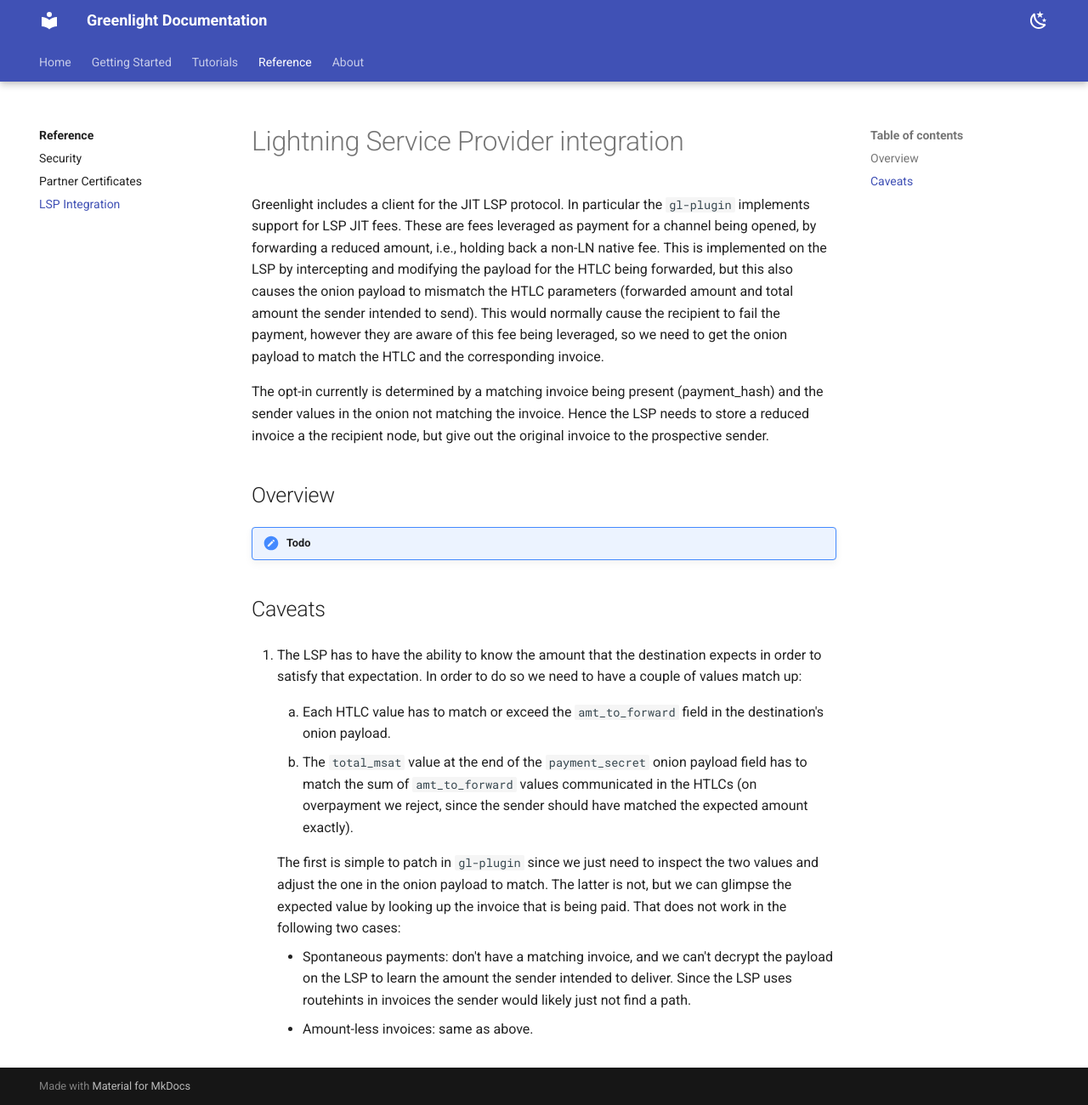
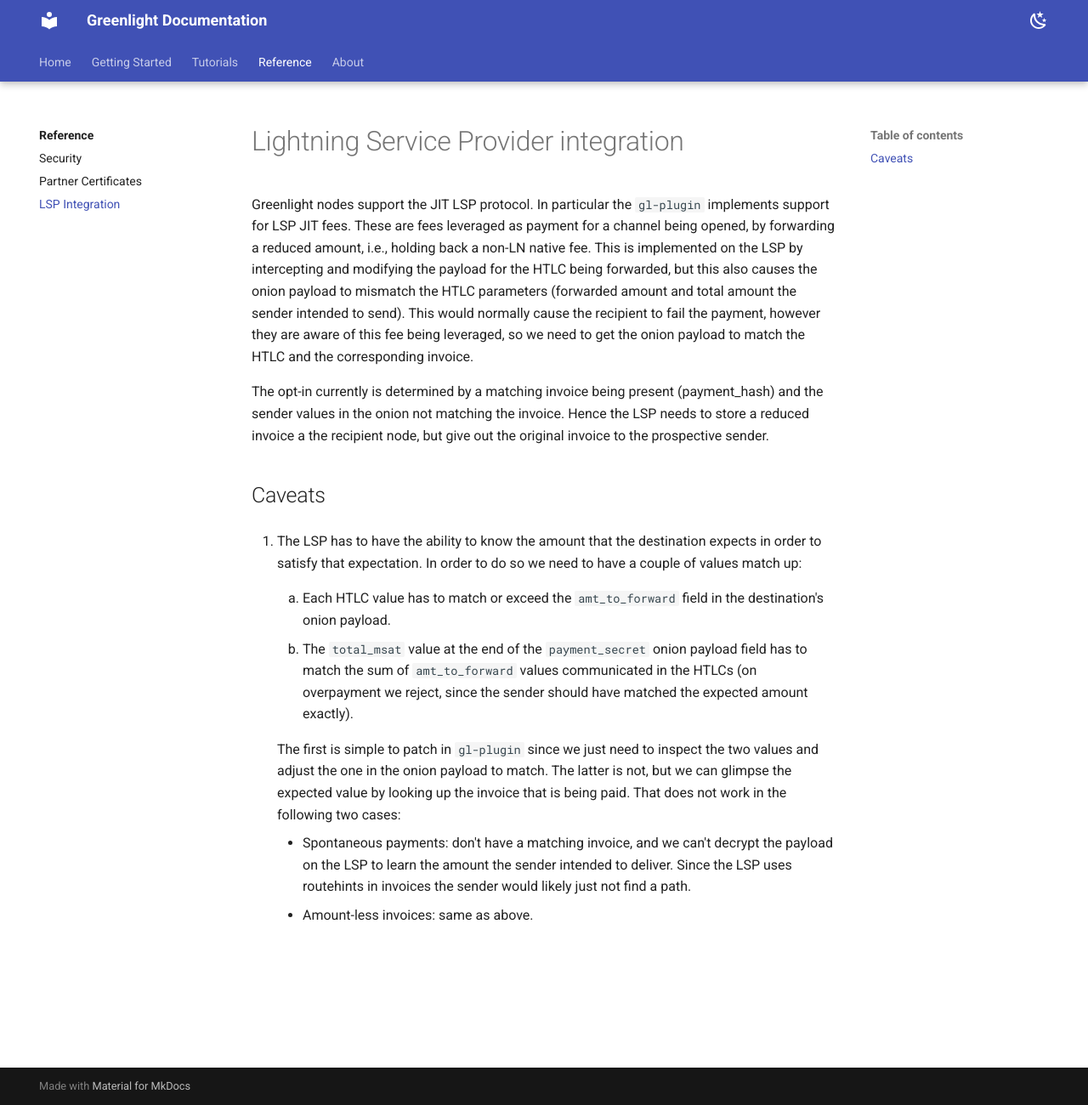
Before and after one commit to Blockstream/greenlight, an MkDocs documentation site: the page built from docs/src/reference/lsp.md, in a window 1280 px wide and 1300 px high. Shown: the whole window at 85% size. Built offline with MkDocs 1.6.1 and Material for MkDocs 9.7.7, drawn with Linux system fonts in a browser that asks for light colours.

Commit message:
docs: Clean up LSP reference page
Signed-off-by: Peter Neuroth <pet.v.ne@gmail.com>

```diff
--- a/docs/src/reference/lsp.md
+++ b/docs/src/reference/lsp.md
@@ -1,7 +1,7 @@
 # Lightning Service Provider integration
 
-Greenlight includes a client for the JIT LSP protocol. In particular
-the `gl-plugin` implements support for LSP JIT fees.  These are fees
+Greenlight nodes support the JIT LSP protocol. In particular
+the `gl-plugin` implements support for LSP JIT fees. These are fees
 leveraged as payment for a channel being opened, by forwarding a
 reduced amount, i.e., holding back a non-LN native fee. This is
 implemented on the LSP by intercepting and modifying the payload for
@@ -17,9 +17,6 @@ present (payment_hash) and the sender values in the onion not matching
 the invoice. Hence the LSP needs to store a reduced invoice a the
 recipient node, but give out the original invoice to the prospective
 sender.
-
-## Overview
-!!! todo
 
 ## Caveats
 
```
